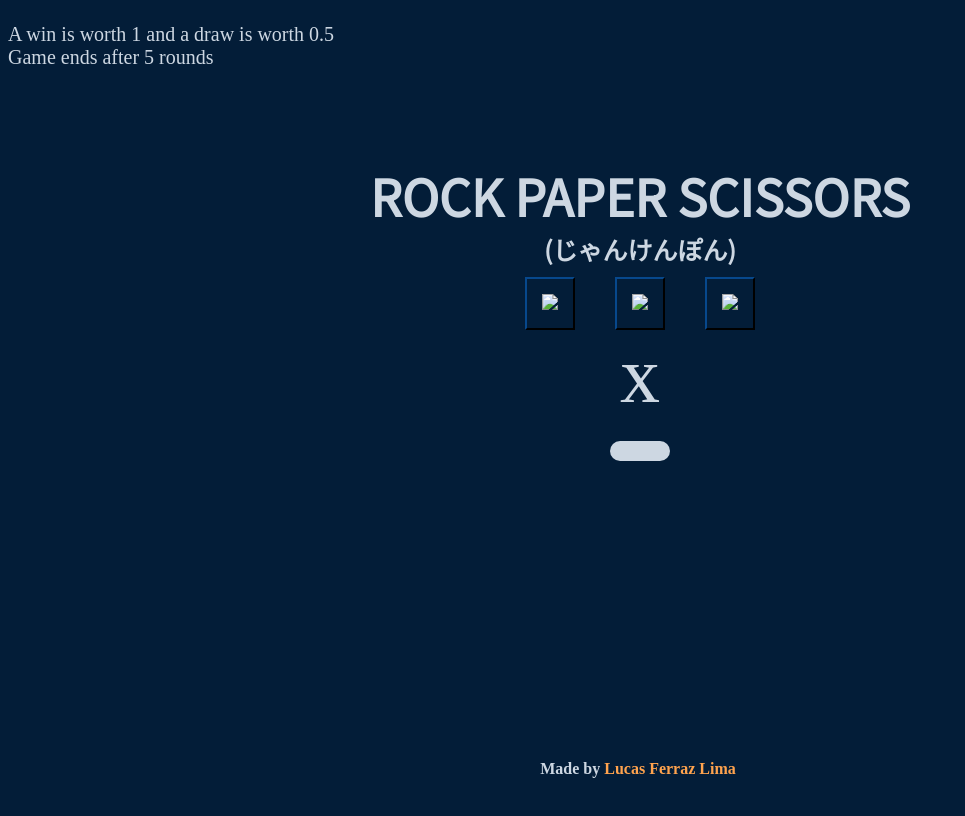
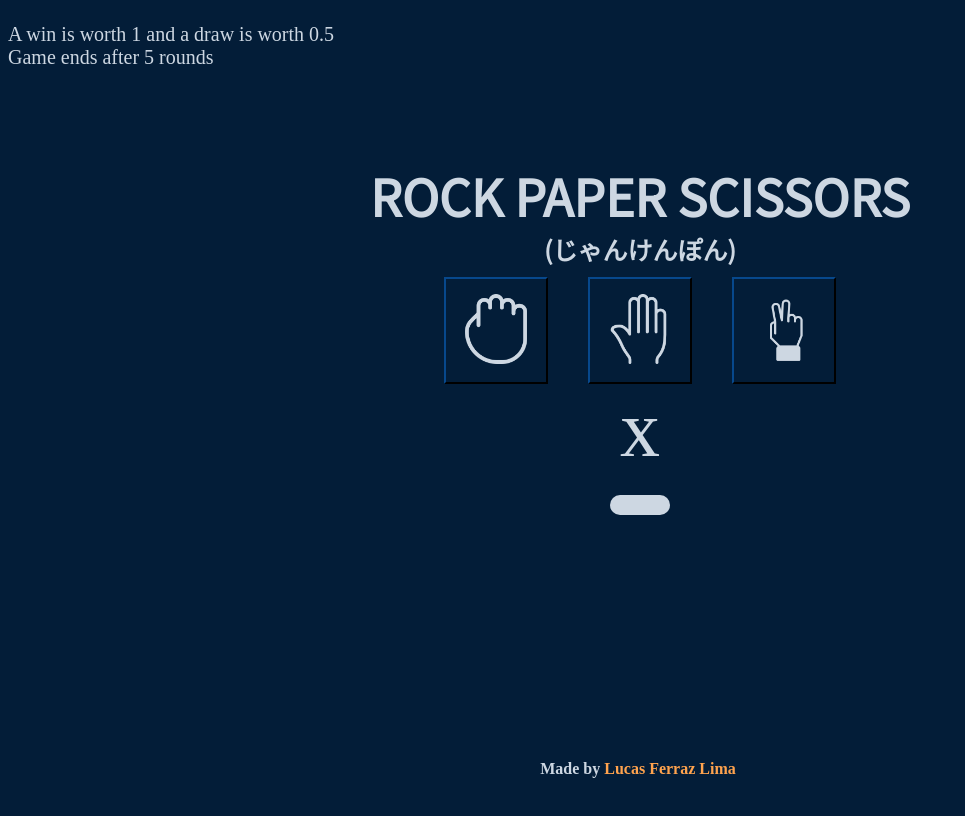
Before and after one commit to lucasferrazlima/rock-paper-scissors, a plain HTML site: page index.html in a window 1280 px wide. Shown: the whole page, without its empty margins (0-965 px from the left). Drawn offline with Linux system fonts and the light colour scheme; the site is published under a folder, as on GitHub Pages, so addresses that start at the root find nothing.

Commit message:
Fix source link for images

```diff
--- a/index.html
+++ b/index.html
@@ -5,8 +5,8 @@
     <meta http-equiv="X-UA-Compatible" content="IE=edge">
     <meta name="viewport" content="width=device-width, initial-scale=1.0">
     <title>Rock Paper Scissors</title>
-    <script src="/script.js" defer></script>
-    <link rel="stylesheet" href="style.css">
+    <script src="./script.js" defer></script>
+    <link rel="stylesheet" href="./style.css">
 </head>
 <body>
     <div class="instructions">A win is worth 1 and a draw is worth 0.5<br>
@@ -15,9 +15,9 @@
     <p1 class="title">ROCK PAPER SCISSORS</p1>
     <p1 class="japanese">(じゃんけんぽん)</p1>
     <div class="options_container">
-        <button id="rock"><img src="/images/hand-closed.png"/></button>
-        <button id="paper"><img src="/images/open-hands.png"/></button>
-        <button id="scissors"><img src="/images/peace.png"/></button>
+        <button id="rock"><img src="./images/hand-closed.png"/></button>
+        <button id="paper"><img src="./images/open-hands.png"/></button>
+        <button id="scissors"><img src="./images/peace.png"/></button>
     </div>
     <div class="score_container">
         <div class="score" id="player"></div>
```
Also changed, not shown: 1 other file.
